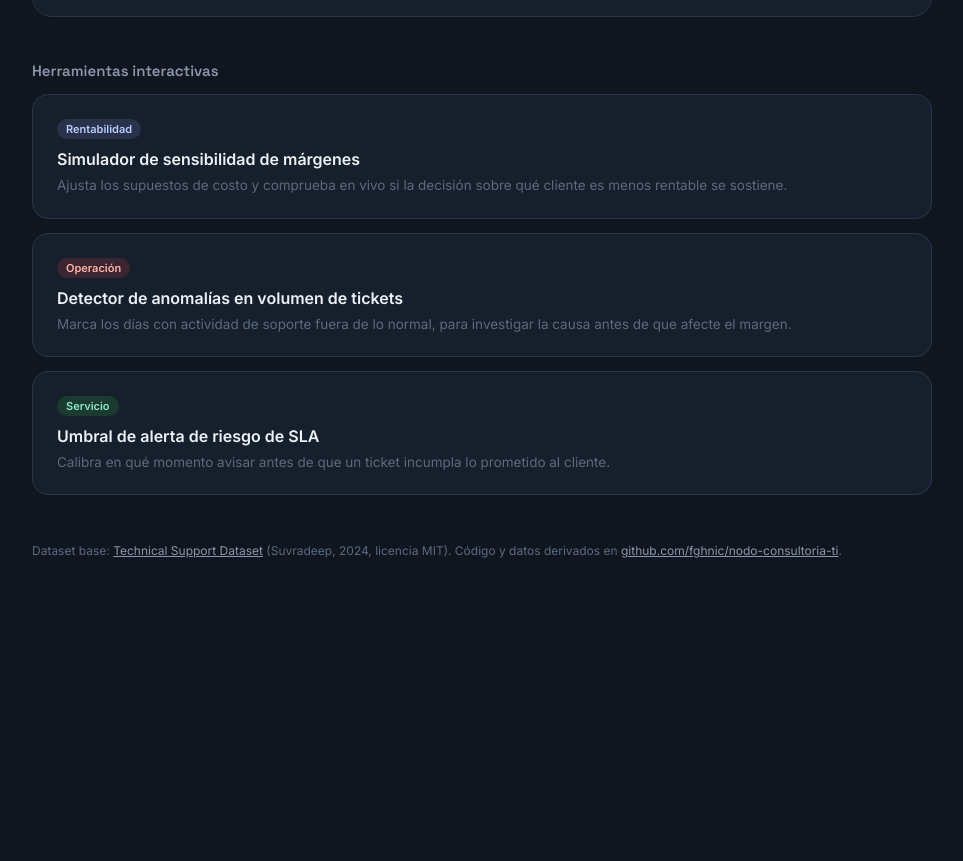
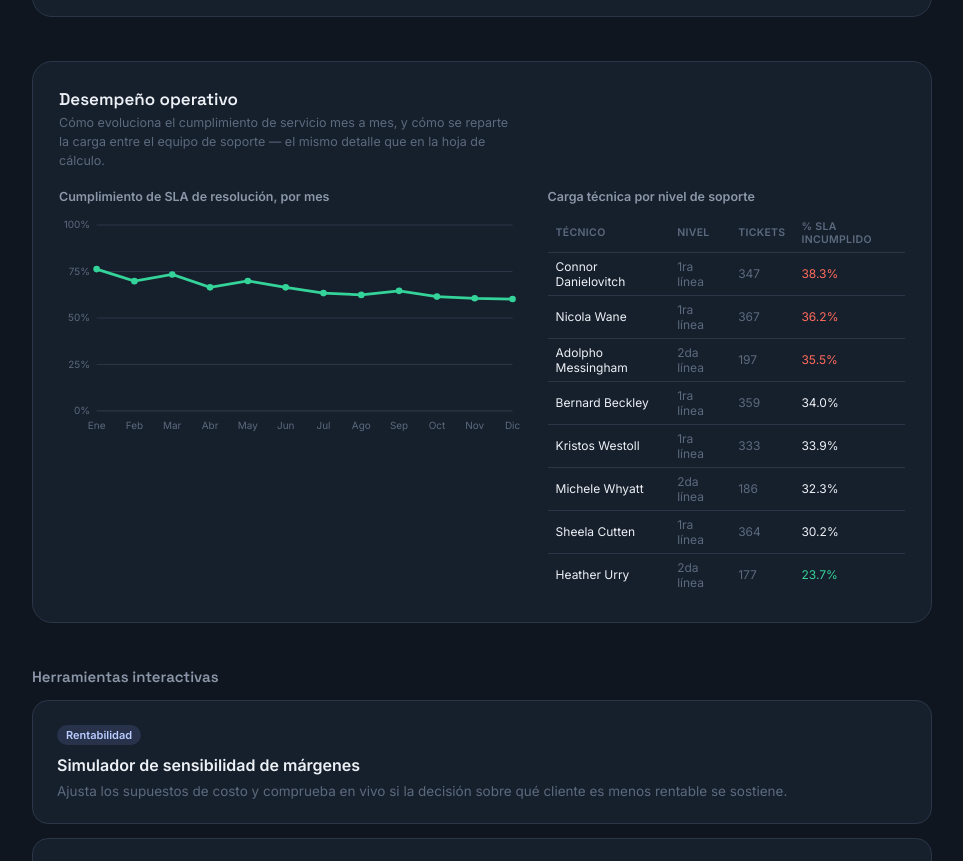
Before and after one commit to fghnic/nodo-consultoria-ti, a plain HTML site: page docs/index.html in a window 1280 px wide. Shown: the part 1270-2131 px from the top of the page, without its empty margins (158-1121 px from the left). Before the commit the page ends 1892 px from the top, so only its background shows below. Drawn offline with Linux system fonts and the light colour scheme.

Commit message:
Herramientas faltantes de analisis estadistico y de visualizacion de datos.

```diff
--- a/docs/index.html
+++ b/docs/index.html
@@ -110,6 +110,20 @@
   .map-legend .bar { flex: 1; max-width: 220px; height: 8px; border-radius: 4px; }
   .map-error { color: var(--text-faint); font-size: 13px; text-align: center; padding: 60px 20px; }
 
+  .ops-grid { display: grid; grid-template-columns: 1.3fr 1fr; gap: 24px; margin-top: 18px; }
+  @media (max-width: 800px) { .ops-grid { grid-template-columns: 1fr; } }
+  .ops-subtitle { font-size: 12.5px; font-weight: 600; color: var(--text-muted); margin: 0 0 10px; }
+  #sla-chart svg { width: 100%; height: auto; }
+  .sla-line { fill: none; stroke: var(--green); stroke-width: 2.5; }
+  .sla-dot { fill: var(--green); }
+  .sla-axis-label { font-family: 'Inter', sans-serif; font-size: 9px; fill: var(--text-faint); }
+  .sla-grid-line { stroke: var(--border); stroke-width: 1; }
+  .ops-table { width: 100%; border-collapse: collapse; font-size: 12px; }
+  .ops-table th { text-align: left; font-size: 10.5px; font-weight: 600; color: var(--text-faint); text-transform: uppercase; letter-spacing: 0.03em; padding: 6px 8px; border-bottom: 1px solid var(--border); }
+  .ops-table td { padding: 6px 8px; border-bottom: 1px solid var(--border-soft, var(--border)); color: var(--text); }
+  .ops-table td.muted { color: var(--text-faint); }
+  .ops-table tr:last-child td { border-bottom: none; }
+
   .cards { display: flex; flex-direction: column; gap: 14px; }
   a.card {
     display: block; background: var(--panel); border: 1px solid var(--border); border-radius: 16px;
@@ -198,6 +212,28 @@
         <span id="legend-min">—</span>
         <div class="bar" id="legend-bar"></div>
         <span id="legend-max">—</span>
+      </div>
+    </div>
+
+    <div class="map-section">
+      <div class="map-header">
+        <div>
+          <p class="map-title">Desempeño operativo</p>
+          <p class="map-desc">Cómo evoluciona el cumplimiento de servicio mes a mes, y cómo se reparte la carga entre el equipo de soporte — el mismo detalle que en la hoja de cálculo.</p>
+        </div>
+      </div>
+      <div class="ops-grid">
+        <div>
+          <p class="ops-subtitle">Cumplimiento de SLA de resolución, por mes</p>
+          <div id="sla-chart"></div>
+        </div>
+        <div>
+          <p class="ops-subtitle">Carga técnica por nivel de soporte</p>
+          <table class="ops-table">
+            <thead><tr><th>Técnico</th><th>Nivel</th><th>Tickets</th><th>% SLA incumplido</th></tr></thead>
+            <tbody id="tecnicos-tbody"></tbody>
+          </table>
+        </div>
       </div>
     </div>
 
@@ -355,6 +391,56 @@
     localStorage.setItem('nodo-theme', next);
     buildMap(btnVolumen.classList.contains('active') ? 'volumen' : 'margen');
   });
+  // ---- desempeño operativo: tendencia mensual de SLA y carga técnica ----
+  const SLA_MENSUAL = [
+    ["Ene", 0.763], ["Feb", 0.698], ["Mar", 0.734], ["Abr", 0.665], ["May", 0.699], ["Jun", 0.665],
+    ["Jul", 0.634], ["Ago", 0.624], ["Sep", 0.646], ["Oct", 0.615], ["Nov", 0.606], ["Dic", 0.602],
+  ];
+  const TECNICOS = [
+    ["Bernard Beckley", "1ra línea", 359, 0.340],
+    ["Connor Danielovitch", "1ra línea", 347, 0.383],
+    ["Kristos Westoll", "1ra línea", 333, 0.339],
+    ["Nicola Wane", "1ra línea", 367, 0.362],
+    ["Sheela Cutten", "1ra línea", 364, 0.302],
+    ["Adolpho Messingham", "2da línea", 197, 0.355],
+    ["Heather Urry", "2da línea", 177, 0.237],
+    ["Michele Whyatt", "2da línea", 186, 0.323],
+  ];
+
+  (function buildSlaChart() {
+    const W = 420, H = 200, padL = 34, padR = 10, padT = 10, padB = 22;
+    const plotW = W - padL - padR, plotH = H - padT - padB;
+    const n = SLA_MENSUAL.length;
+    const x = i => padL + (i / (n - 1)) * plotW;
+    const y = v => padT + (1 - v) * plotH;
+
+    let svg = `<svg viewBox="0 0 ${W} ${H}">`;
+    [0, 0.25, 0.5, 0.75, 1].forEach(t => {
+      const gy = padT + (1 - t) * plotH;
+      svg += `<line class="sla-grid-line" x1="${padL}" y1="${gy}" x2="${W - padR}" y2="${gy}" />`;
+      svg += `<text class="sla-axis-label" x="${padL - 6}" y="${gy + 3}" text-anchor="end">${Math.round(t * 100)}%</text>`;
+    });
+    const pts = SLA_MENSUAL.map(([, v], i) => `${x(i)},${y(v)}`).join(' ');
+    svg += `<polyline class="sla-line" points="${pts}" />`;
+    SLA_MENSUAL.forEach(([mes, v], i) => {
+      svg += `<circle class="sla-dot" cx="${x(i)}" cy="${y(v)}" r="3" />`;
+      svg += `<text class="sla-axis-label" x="${x(i)}" y="${H - 6}" text-anchor="middle">${mes}</text>`;
+    });
+    svg += '</svg>';
+    document.getElementById('sla-chart').innerHTML = svg;
+  })();
+
+  document.getElementById('tecnicos-tbody').innerHTML = TECNICOS
+    .slice()
+    .sort((a, b) => b[3] - a[3])
+    .map(([nombre, nivel, tickets, pct]) => `
+      <tr>
+        <td>${nombre}</td>
+        <td class="muted">${nivel}</td>
+        <td class="muted">${tickets}</td>
+        <td style="color:${pct >= 0.35 ? 'var(--coral)' : pct <= 0.25 ? 'var(--green)' : 'var(--text)'};">${(pct * 100).toFixed(1)}%</td>
+      </tr>
+    `).join('');
 </script>
 </body>
 </html>
```
Also changed, not shown: 1 other file.
